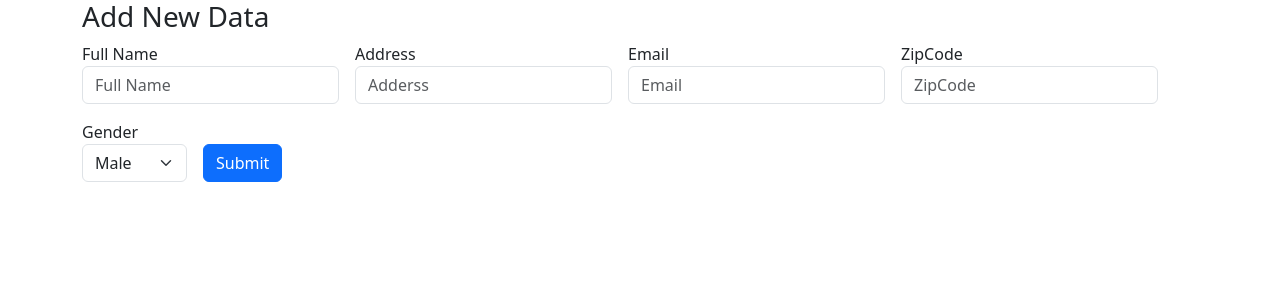
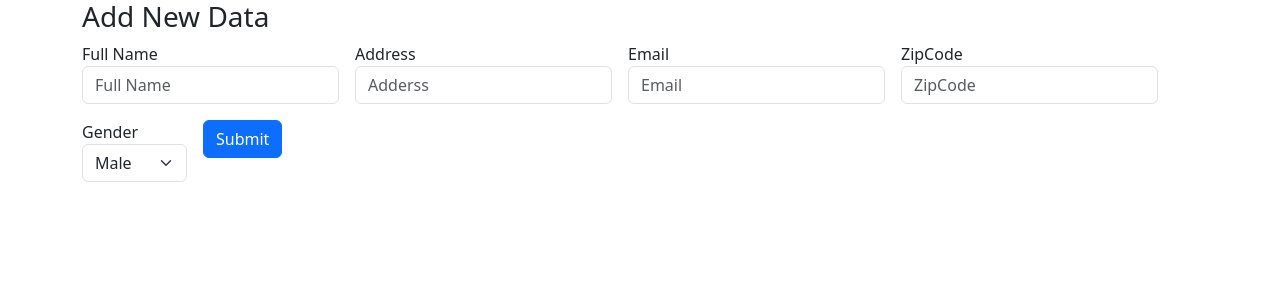
Before and after one commit to KanishkaKodithuwakku/RoutingApp, a React (Create React App) app: page /new-user in a window 1280 px wide. Shown: the top 300 px of the page. Built offline with nearby package versions, Linux system fonts and the light colour scheme.

Commit message:
optimize and rename button

```diff
--- a/package.json
+++ b/package.json
@@ -5,6 +5,7 @@
   "dependencies": {
     "axios": "^1.4.0",
     "bootstrap": "^5.3.0",
+    "classnames": "^2.3.2",
     "react": "^16.10.1",
     "react-dom": "^16.10.1",
     "react-router-dom": "^5.2.0",
--- a/src/Components/Button/DataButton.js
+++ /dev/null
@@ -1,26 +0,0 @@
-import React from 'react'
-
-const DataButton = ({ id, btnText, btnType, type, handleOnclick, exclass,sm }) => {
-  return (
-    <>
-      <div className="col-auto">
-        <button
-          type={type}
-          className={`btn btn-${btnType} mb-3 ${exclass} ${sm}`}
-          onClick={() => handleOnclick(id)}
-        >
-          {btnText}
-        </button>
-      </div>
-    </>
-  );
-};
-
-DataButton.defaultProps = {
-  btnType: "primary",
-  type: "submit",
-  sm:'',
-  handleOnclick: () => {},
-};
-
-export default DataButton;
--- /dev/null
+++ b/src/Components/Buttons/ActionButton.js
@@ -0,0 +1,34 @@
+import React from "react";
+import classNames from "classnames";
+
+const ActionButton = ({
+  id,
+  btnText,
+  btnType = "primary",
+  type = "submit",
+  handleOnClick,
+  exClass,
+  sm,
+}) => {
+  const buttonClasses = classNames(
+    "btn",
+    `btn-${btnType}`,
+    "mb-3",
+    exClass,
+    sm
+  );
+
+  return (
+    <div className="col-auto">
+      <button
+        type={type}
+        className={buttonClasses}
+        onClick={() => handleOnClick(id)}
+      >
+        {btnText}
+      </button>
+    </div>
+  );
+};
+
+export default ActionButton;
--- a/src/Components/Form/DataForm.js
+++ b/src/Components/Form/DataForm.js
@@ -1,6 +1,4 @@
 import React from "react";
-import DataButton from "../Button/DataButton";
-import DataInput from "./DataInput";
 
 const DataForm = ({ FormTitle,children, handleSubmit }) => {
 
--- a/src/Pages/Login/Login.js
+++ b/src/Pages/Login/Login.js
@@ -2,7 +2,7 @@ import React, { useState } from "react";
 import { useHistory } from "react-router-dom";
 import DataForm from "../../Components/Form/DataForm";
 import DataInput from "../../Components/Form/DataInput";
-import DataButton from "../../Components/Button/DataButton";
+import ActionButton from "../../Components/Buttons/ActionButton";
 import { ToastContainer, toast } from "react-toastify";
 
 const Login = () => {
@@ -42,7 +42,7 @@ const Login = () => {
           value={password}
         />
 
-        <DataButton btnText={`Login`} exclass={`mt-4`} />
+        <ActionButton btnText={`Login`} exclass={`mt-4`} />
       </DataForm>
     </>
   );
--- a/src/Pages/Users/AddNewUser.js
+++ b/src/Pages/Users/AddNewUser.js
@@ -1,7 +1,7 @@
 import React, { useContext, useState } from "react";
 import DataForm from "../../Components/Form/DataForm";
 import DataInput from "../../Components/Form/DataInput";
-import DataButton from "../../Components/Button/DataButton";
+import ActionButton from "../../Components/Buttons/ActionButton";
 import DataSelect from "../../Components/Form/DataSelect";
 import { UserContext } from "../../Context/UsersContext";
 const AddNewUser = () => {
@@ -60,7 +60,7 @@ const AddNewUser = () => {
           <option value="Female">Female</option>
         </DataSelect>
 
-        <DataButton type={`submit`} btnText={`Submit`} exclass={`mt-4`} />
+        <ActionButton type={`submit`} btnText={`Submit`} exclass={`mt-4`} />
       </DataForm>
     </>
   );
--- a/src/Pages/Users/AllUsers.js
+++ b/src/Pages/Users/AllUsers.js
@@ -4,7 +4,7 @@ import { UserContext } from '../../Context/UsersContext';
 import HorizontalCard from '../../Components/Card/HorizontalCard';
 import SearchBar from '../../Components/Form/SearchBar';
 import DataSelect from '../../Components/Form/DataSelect';
-import DataButton from '../../Components/Button/DataButton';
+import ActionButton from "../../Components/Buttons/ActionButton";
 import DataInput from '../../Components/Form/DataInput';
 import DataForm from '../../Components/Form/DataForm';
 
@@ -101,7 +101,7 @@ const AllUsers = () => {
                   <option value="Female">Female</option>
                 </DataSelect>
 
-                <DataButton
+                <ActionButton
                   type={`submit`}
                   btnText={`Submit`}
                   exclass={`mt-4`}
@@ -124,7 +124,7 @@ const AllUsers = () => {
               image={false}
               handleCardClick={handleCardClick}
             >
-              <DataButton
+              <ActionButton
                 sm={`btn-sm`}
                 id={user.id}
                 type={`button`}
```
Also changed, not shown: 1 other file (tests, documents, lock files or other folders).
